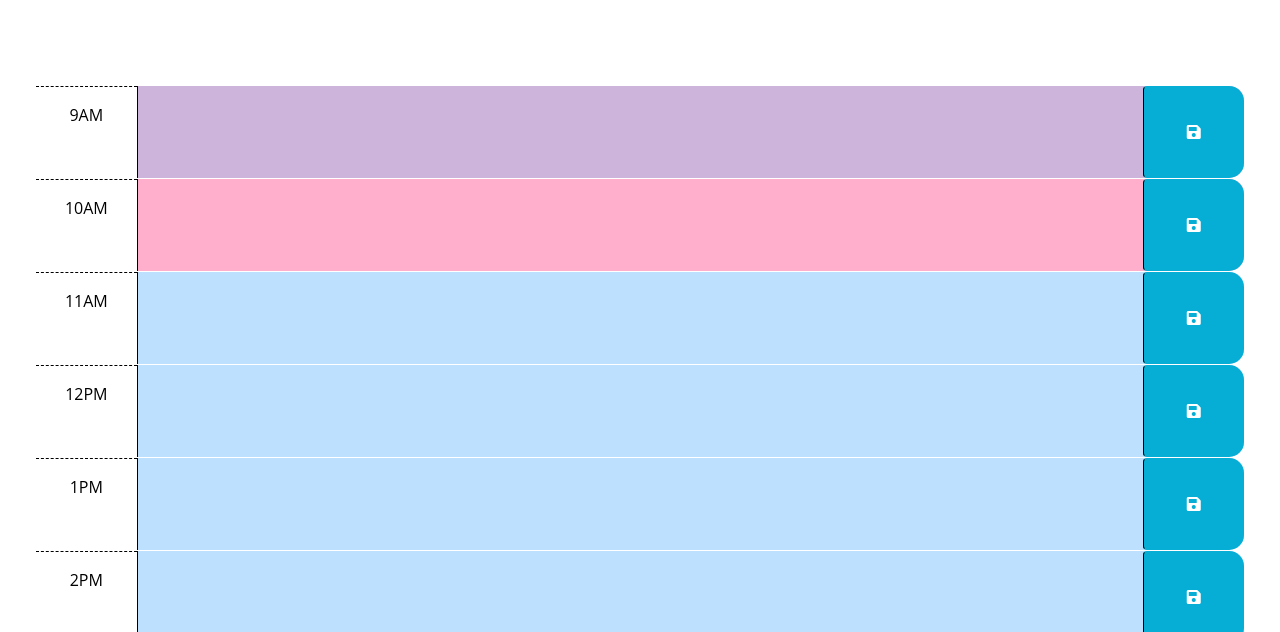
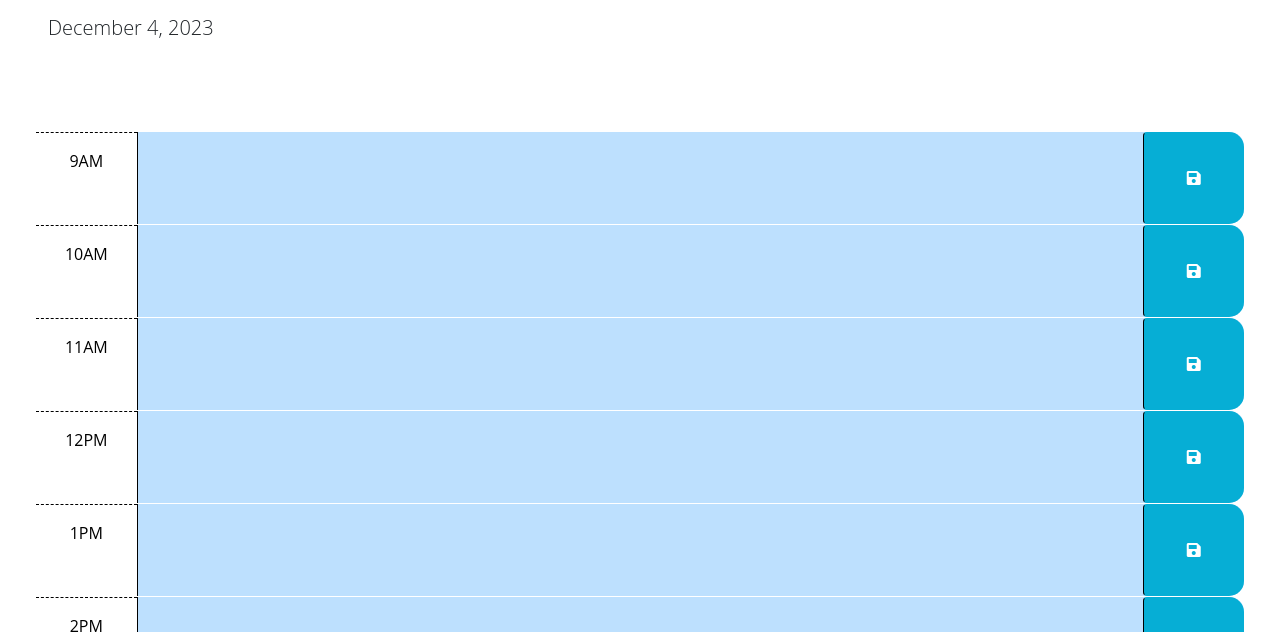
Before and after one commit to fswDevSteph/WorkDayScheduler, a plain HTML site: page index.html in a window 1280 px wide. Shown: the part 166-798 px from the top of the page. Drawn offline with nearby package versions, Linux system fonts and the light colour scheme; files that its build step writes are made by us from their sources.

```diff
--- a/index.html
+++ b/index.html
@@ -10,7 +10,7 @@
     <link rel="stylesheet" href="https://use.fontawesome.com/releases/v5.8.1/css/all.css"
         integrity="sha384-50oBUHEmvpQ+1lW4y57PTFmhCaXp0ML5d60M1M7uH2+nqUivzIebhndOJK28anvf" crossorigin="anonymous" />
     <link href="https://fonts.googleapis.com/css2?family=Fira+Sans:wght@400;700&display=swap" rel="stylesheet" />
-    <link rel="stylesheet" href="/Develop/styles.css" />
+    <link rel="stylesheet" href="styles.css" />
     <title>Work Day Scheduler</title>
 </head>
 
@@ -106,7 +106,7 @@
     <script src="https://cdn.jsdelivr.net/npm/dayjs@1.11.3/dayjs.min.js"
         integrity="sha256-iu/zLUB+QgISXBLCW/mcDi/rnf4m4uEDO0wauy76x7U=" crossorigin="anonymous"></script>
 
-    <script src="/Develop/script.js"></script>
+    <script src="script.js"></script>
 </body>
 
 </html>
```
Also changed, not shown: assets/workDayScheduler.png (added), 2 other files.
